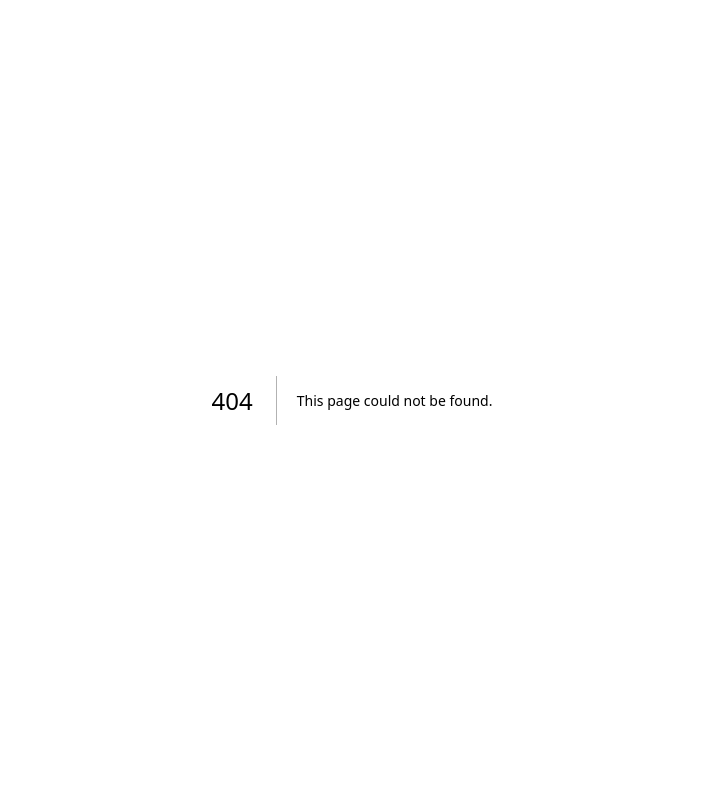
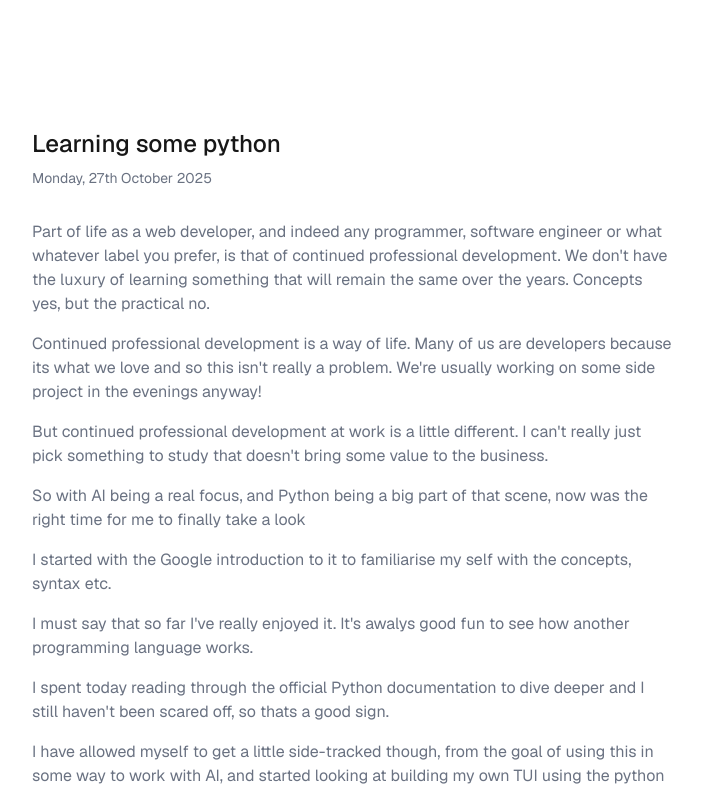
Before and after one commit to iamtomjones/blog, a Next.js app: page /blog/learning-some-python in a window 1280 px wide. Before the commit this address had no page. Shown: the top 791 px of the page, without its empty margins (288-990 px from the left). Built offline with nearby package versions, Linux system fonts and the light colour scheme.

Commit message:
New blog post

```diff
--- a/src/app/blog/a-new-beginning/page.tsx
+++ b/src/app/blog/a-new-beginning/page.tsx
@@ -11,7 +11,7 @@ export default function Page() {
         <div className="flex min-h-screen items-center justify-center font-sans">
             <main className="flex min-h-screen w-full max-w-3xl flex-col items-center justify-between py-32 px-16  sm:items-start">
                 <article className='mb-5'>
-                    <h1 className='text-2xl font-medium'>A New Beginning</h1>
+                    <h1 className='text-2xl font-medium'>A new beginning</h1>
                     <p className='text-sm mt-2 text-gray-500 '>Sunday, 26th October 2025</p>
                     <div className='mt-8 text-base text-gray-500 flex flex-col gap-4'>
                         <p>It's Sunday morning and my wife has gone to meet an old friend for Coffee.  The kids have their breakfast and I'm a little tired after getting up early to see the football team I follow lose.</p>
--- /dev/null
+++ b/src/app/blog/learning-some-python/page.tsx
@@ -0,0 +1,32 @@
+import Link from "next/link";
+import { Metadata } from "next";
+
+export const metadata: Metadata = {
+    title: "Learning some python",
+    description: "Python is very popular right now, maybe it always has been.  But moreso with AI.  Thats why I'm taking a stab it.",
+};
+
+export default function Page() {
+    return (
+        <div className="flex min-h-screen items-center justify-center font-sans">
+            <main className="flex min-h-screen w-full max-w-3xl flex-col items-center justify-between py-32 px-16  sm:items-start">
+                <article className='mb-5'>
+                    <h1 className='text-2xl font-medium'>Learning some python</h1>
+                    <p className='text-sm mt-2 text-gray-500 '>Monday, 27th October 2025</p>
+                    <div className='mt-8 text-base text-gray-500 flex flex-col gap-4'>
+                        <p>Part of life as a web developer, and indeed any programmer, software engineer or what whatever label you  prefer, is that of continued professional development.  We don't have the luxury of learning something that will remain the same over the years.  Concepts yes, but the practical no.</p>
+                        <p>Continued professional development is a way of life.  Many of us are developers because its what we love and so this isn't really a problem.  We're usually working on some side project in the evenings anyway!</p>
+                        <p>But continued professional development at work is a little different.  I can't really just pick something to study that doesn't bring some value to the business.</p>
+                        <p>So with AI being a real focus, and Python being a big part of that scene, now was the right time for me to finally take a look</p>
+                        <p>I started with the Google introduction to it to familiarise my self with the concepts, syntax etc.</p>
+                        <p>I must say that so far I've really enjoyed it.  It's awalys good fun to see how another programming language works.</p>
+                        <p>I spent today reading through the official Python documentation to dive deeper and I still haven't been scared off, so thats a good sign.</p>
+                        <p>I have allowed myself to get a little side-tracked though, from the goal of using this in some way to work with AI, and started looking at building my own TUI using the python module <Link href='https://textual.textualize.io/' target='_blank'>Textual</Link>.  I say side tracked, but really, I learn best through practical implementation, and having a project to work on is the best way for me.</p>
+                        <p>I'll be building a tui for our development team that has lots of goodies and tools.</p>
+                    </div>
+                </article>
+                <Link href='/'>Back to homepage</Link>
+            </main>
+        </div>
+    );
+}
--- a/src/app/page.tsx
+++ b/src/app/page.tsx
@@ -7,7 +7,11 @@ export default function Home() {
                 <h1 className='text-2xl font-medium'>Thoughts of a web developer</h1>
                 <p className='mt-10 text-gray-500'>Welcome to a collection of thoughts from a web developer.  There is no promise anything will be useful for you.  It's just a place for me to start documenting whats happening.</p>
                 <ul className='mt-10 list-disc list-inside'>
-                    <li><Link href='/blog/a-new-beginning'>A new beginning</Link>
+                    <li>
+                        <Link href='/blog/learning-some-python'>Learning some python</Link>
+                    </li>
+                    <li>
+                        <Link href='/blog/a-new-beginning'>A new beginning</Link>
                     </li>
                 </ul>
             </main>
```
